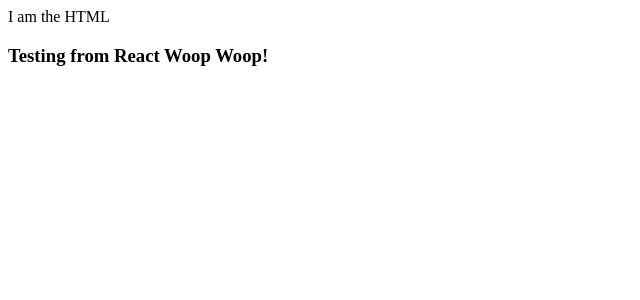
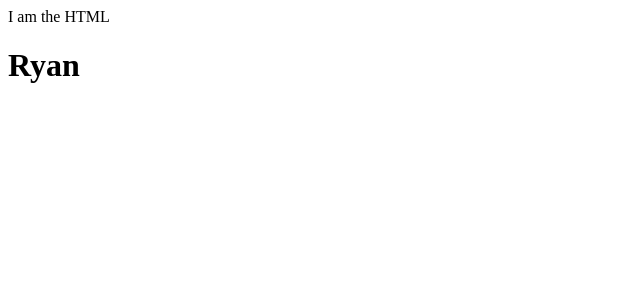
Before and after one commit to ryanbrennan12/challenge, a React app: page / in a window 1280 px wide. Shown: the top 300 px of the page, without its empty margins (0-640 px from the left). Built offline with nearby package versions, Linux system fonts and the light colour scheme.

Commit message:
[setup] state is rendering

```diff
--- a/src/components/App.js
+++ /dev/null
@@ -1,7 +0,0 @@
-import React from "react";
-
-export default class App extends React.Component {
-  render() {
-    return <h3>Testing from React Woop Woop!</h3>;
-  }
-}
--- /dev/null
+++ b/src/components/App.jsx
@@ -0,0 +1,30 @@
+import React from "react";
+
+// class App extends React.Component {
+
+
+//   render() {
+//     return <h3>Testing from React Woop Woop!</h3>;
+//   }
+// }
+
+class App extends React.Component {
+  constructor(props) {
+    super(props)
+
+    this.state = {
+      secretWord: 'Ryan',
+      incorrectLetters: []
+    }
+  }
+  render() {
+    return(
+      <div className="App">
+        <h1> {this.state.secretWord} </h1>
+      </div>
+    );
+  }
+}
+
+
+export default App;
--- a/src/index.js
+++ b/src/index.js
@@ -1,6 +1,6 @@
 import React from 'react';
 import ReactDOM from 'react-dom';
-import App from './components/App.js'
+import App from './components/App.jsx'
 
 ReactDOM.render(<App />,document.getElementById('app'));
 
```
